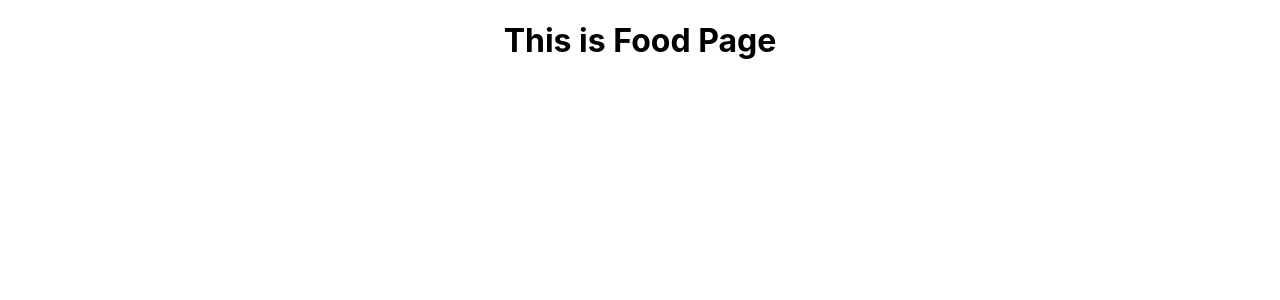
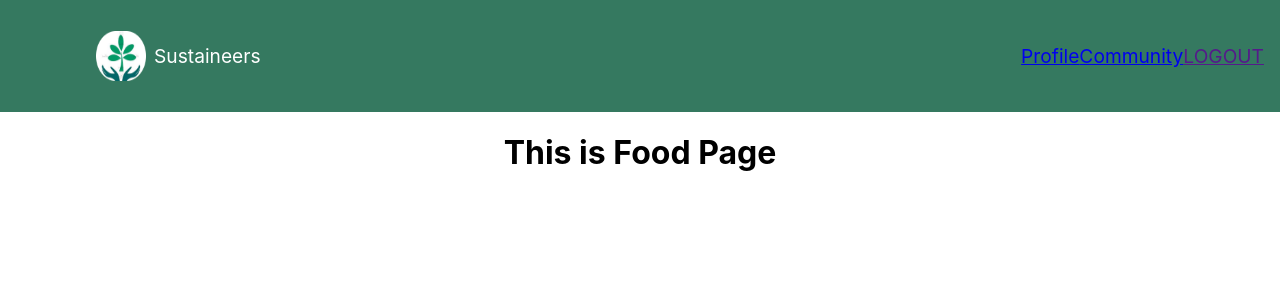
Before and after one commit to macapedi/sustaineers, a React (Create React App) app: page /food in a window 1280 px wide. Shown: the top 300 px of the page. Built offline with nearby package versions, Linux system fonts and the light colour scheme.

Commit message:
personal and community pages/routes added

```diff
--- a/src/App.js
+++ b/src/App.js
@@ -7,11 +7,13 @@ import HomePage from './pages/HomePage/HomePage';
 import FoodPage from './pages/FoodPage/FoodPage';
 import LandingPage from './pages/LandingPage/LandingPage';
 import RecyclablePage from './pages/RecyclablePage/RecyclablesPage';
+import Header from './components/Header/Header';
 
 function App() {
   return (
     <div className="App">
       <BrowserRouter>
+      <Header/>
         <Switch>
         <Route path="/" to="/landing" exact component={LandingPage} />
           <Route path="/home" exact render={(routerProps) => {
@@ -22,6 +24,24 @@ function App() {
           }}
           />
           <Route path="/landing" exact component={LandingPage} />
+          <Route path="/profiles" exact render={(routerProps) => {
+              return (
+                <PublicShelvesPage
+                  usersList={this.state.usersList}
+                  routerProps={routerProps} />
+              );
+            }}
+            />
+
+            <Route path="/profiles/:id" exact render={(routerProps) => {
+              return (
+                <UserPage
+
+                  routerProps={routerProps} />
+              );
+            }}
+            />
+
           <Route path="/communal" exact component={CommunalPage} />
           <Route path="/food" exact component={FoodPage} />
           <Route path="/energy" exact component={EnergyPage} />
--- a/src/components/Header/Header.js
+++ b/src/components/Header/Header.js
@@ -1,9 +1,28 @@
 import './Header.scss';
 import { Link, withRouter } from "react-router-dom";
+import logo from "../../assets/logo.png";
 
 function Header() {
     return (
         <header className='header'>
+            <div className='header__logo-container'>
+                <Link to="/home" className='header__logo-link'>
+                    <img src={logo} alt="sustaineers logo" className='header__logo'></img>
+                    <p>Sustaineers</p>
+                </Link>
+            </div>
+            <div className='header__nav-bar'>
+                <Link to="/profiles/:id">
+                    Profile
+                </Link>
+                <Link to="/profiles">
+                    Community
+                </Link>
+                <Link>
+                    LOGOUT
+                </Link>
+
+            </div>
 
 
         </header>
--- a/src/components/Header/Header.scss
+++ b/src/components/Header/Header.scss
@@ -0,0 +1,57 @@
+@use "../../styles/partials/mixins" as *;
+@use "../../styles/partials/variables" as *;
+
+.header {
+    position: sticky;
+    z-index: 1000;
+    top: 0px;
+    display: flex;
+    background-color: $dark-green;
+    flex-direction: row;
+    align-items: center;
+    text-decoration: none;
+    min-height: 10vh;
+    padding: 1rem;
+
+    @include tablet {
+        justify-content: space-between;
+        flex-direction: row;
+        align-items: center;
+        font-size: larger;
+        padding-left: 3rem;
+
+        @include desktop {
+            padding-left: 6rem;
+            ;
+        }
+
+    }
+
+
+    &__logo-container {
+        display: flex;
+        justify-content: flex-start;
+        align-items: center;
+    }
+
+    &__logo-link {
+        display: flex;
+        align-items: center;
+        justify-content: center;
+        gap: 0.5rem;
+        color: $white;
+        text-decoration: none;
+    }
+
+    &__logo {
+        height: 36px;
+        width: 36px;
+
+        @include tablet {
+
+            height: 50px;
+            width: 50px;
+
+        }
+    }
+}
```
Also changed, not shown: src/pages/CommunityPage/CommunityPage.js (added, +11 -0 lines), src/pages/ProfilePage/ProfilePage.js (added, +11 -0 lines), src/pages/SharePage/SharePage.js (deleted, +0 -11 lines), src/pages/CommunityPage/CommunityPage.scss (added), src/pages/ProfilePage/ProfilePage.scss (added), src/styles/partials/_mixins.scss (renamed from src/styles/partials/_mixings.scss).
